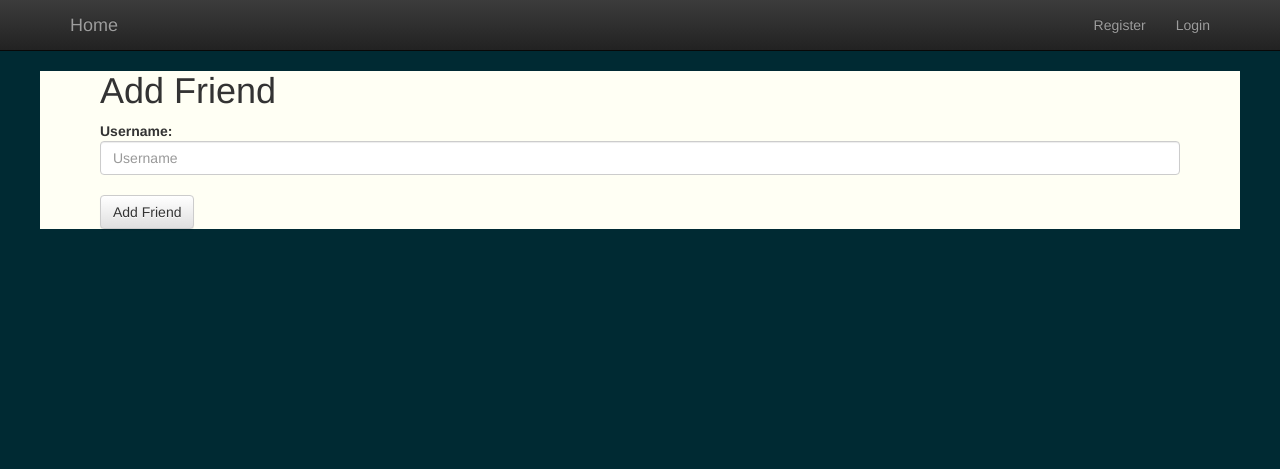
After one commit to EthanLowenthal/userlogin, a Python web app: template templates/addFriend.html in a window 1280 px wide. The commit adds this page. Shown: the top 469 px of the page. Run offline with Jinja, Linux system fonts and the light colour scheme; the template is opened without the code that fills it, so the values that code supplies are empty; some libraries are stand-ins or nearby versions.

Commit message:
friend requests

```diff
--- /dev/null
+++ b/templates/addFriend.html
@@ -0,0 +1,12 @@
+{% extends "layout.html" %}
+{% block body %}
+  <h1>Add Friend</h1>
+  <form action="{{ url_for('add_friend') }}" method=post>
+    <dl>
+      <dt>Username:
+      <dd><input type=text class="form-control" placeholder="Username" aria-describedby="basic-addon1" name=friend>
+      <br>
+      <dd><button type=submit class="btn btn-default">Add Friend</button>
+    </dl>
+  </form>
+{% endblock %}
--- a/templates/home.html
+++ b/templates/home.html
@@ -1,11 +1,17 @@
 {% extends "layout.html" %}
 {% block body %}
+{% for request in requests %}
+    <div class="alert alert-success" role="alert">
+        <a href="#" class="alert-link">{{ request }}</a>
+    </div>
+{% endfor %}
   <body>
     <div class="jumbotron">
       <h1>Welcome, {{ user }}</h1>
       <p>You are using Log Me In by Ethan</p>
         {% if user == 'admin' %}
         <a class="btn btn-default" href="{{ url_for('manage_users') }}" role="button">Manage Users</a>
+        <a class="btn btn-default" href="{{ url_for('add_friend') }}" role="button">Add Friends</a>
         {% endif %}
     </div>
   </body>
```
Also changed, not shown: flaskr.py (+22 -1 lines), users.db.
